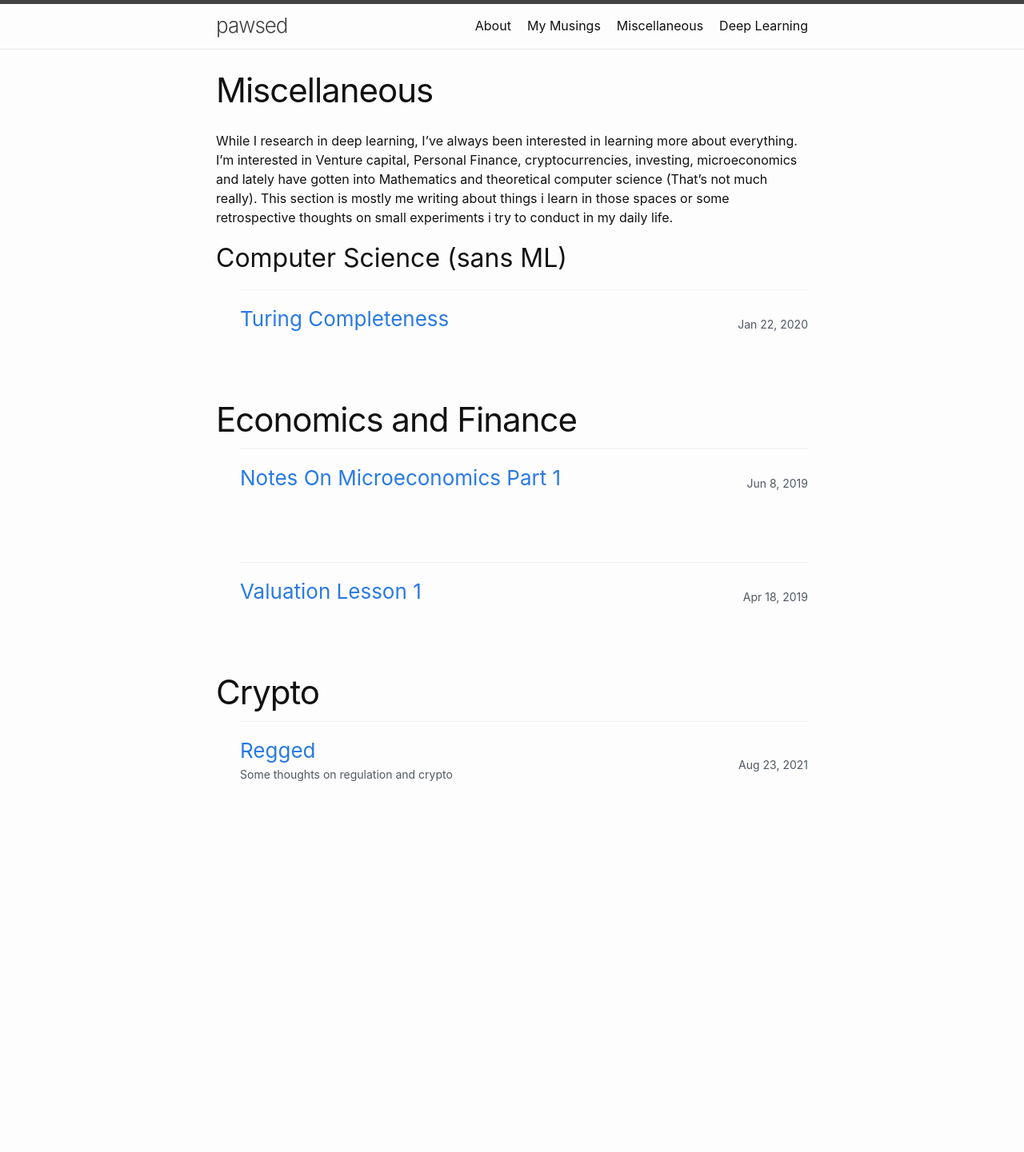
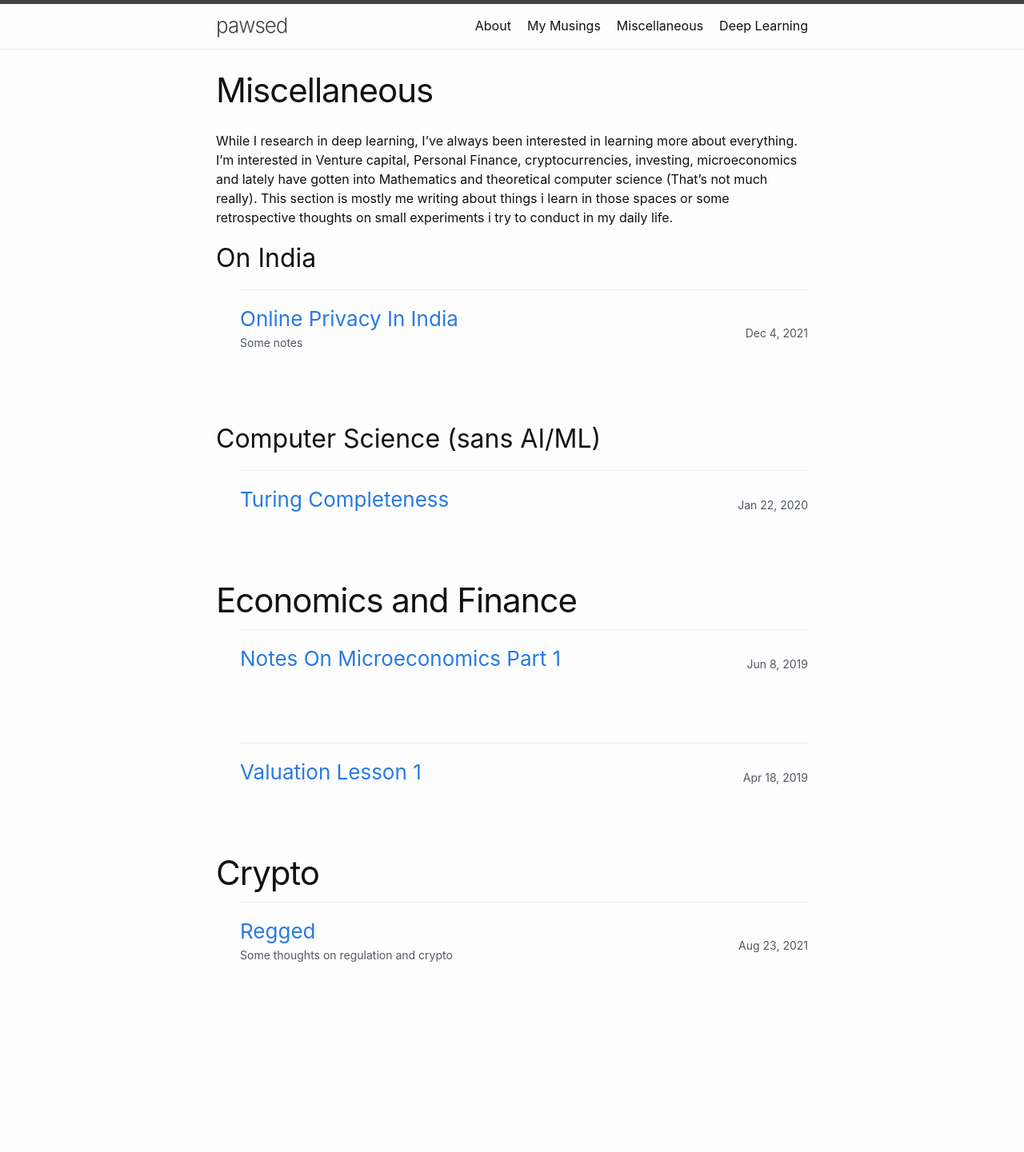
Before and after one commit to Shashi456/Shashi456.github.io, a Jekyll site: the page built from Miscellaneous.md, in a window 1280 px wide. Shown: the whole page at 80% size. Built offline with Jekyll 4.4.1, drawn with Linux system fonts in a browser that asks for light colours; before the commit the page ends 1215 px from its top, so only the background shows below that.

Commit message:
Online Privacy Article Upload

```diff
--- a/Miscellaneous.md
+++ b/Miscellaneous.md
@@ -5,6 +5,26 @@ permalink: /Miscellaneous/
 ---
 While I research in deep learning, I've always been interested in learning more about everything. I'm interested in Venture capital, Personal Finance, cryptocurrencies, investing, microeconomics and lately have gotten into Mathematics and theoretical computer science (That's not much really). This section is mostly me writing about things i learn in those spaces or some retrospective thoughts on small experiments i try to conduct in my daily life.
 <br class='brex'>
+
+<h2>On India</h2>
+<section class="c-archives">
+  <link rel="shortcut icon" href="">
+  {% for post in site.tags.india  %}
+  <ul class="c-archives__list">
+
+    <li class="c-archives__item">
+      <h3>
+        <a href="{{ post.url | prepend: site.baseurl }}">{{post.title}}</a>
+        <br>
+        <small><p>{{post.description}}</p></small>
+      </h3>
+      <p>{{ post.date | date: "%b %-d, %Y" }}</p>
+    </li>
+
+  </ul>
+  {% else %}
+{% endfor %}
+
 
 <!-- <h2>Mathematics</h2>
 <section class="c-archives">
@@ -24,7 +44,7 @@ While I research in deep learning, I've always been interested in learning more
 {% endfor %}
 -->
 
-<h2>Computer Science (sans ML)</h2>
+<h2>Computer Science (sans AI/ML)</h2>
 <section class="c-archives">
   <link rel="shortcut icon" href="">
   {% for post in site.tags.cs  %}
```
Also changed, not shown: _posts/Miscalleneous/2021-12-04-Online-Privacy-in-india.md (added, +46 -0 lines).
